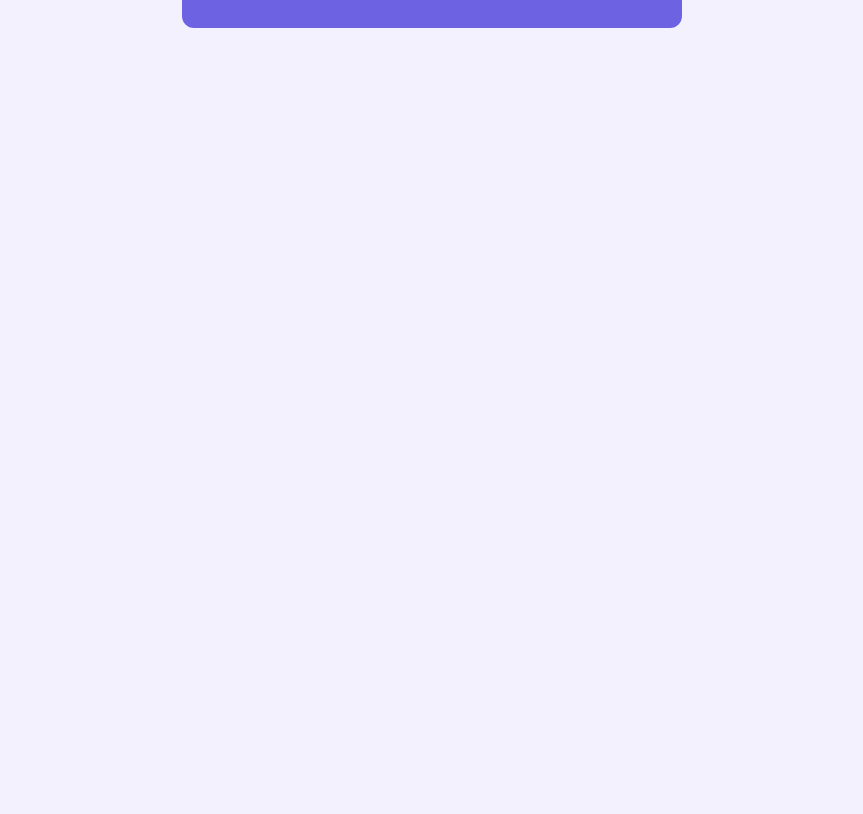
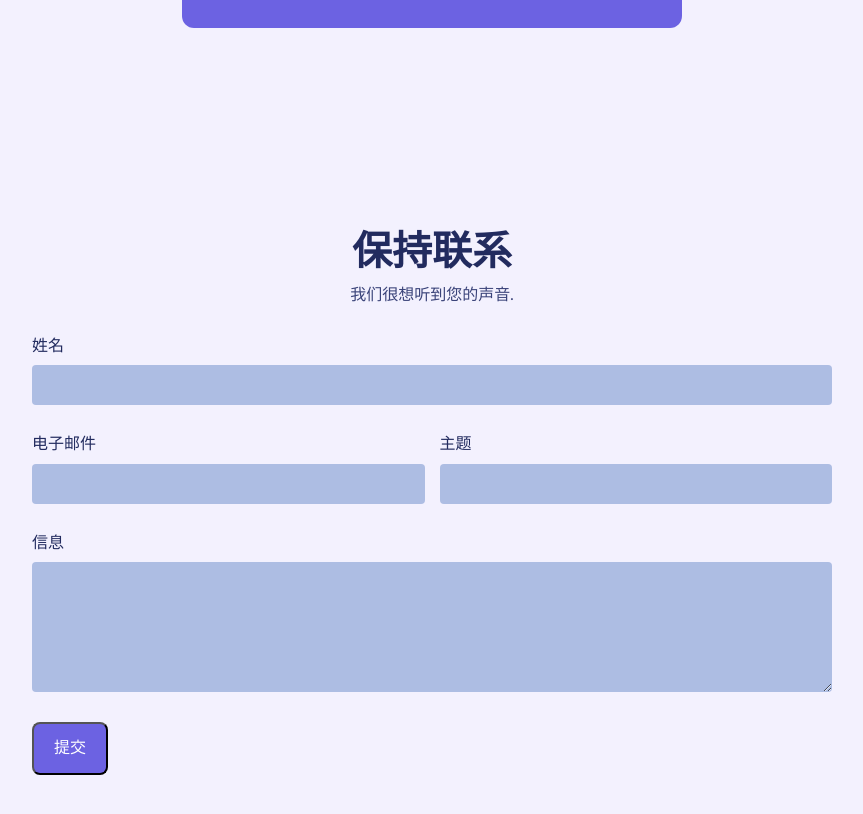
Before and after one commit to NshiXuan/artistic_react, a React (Create React App) app: page / in a window 1280 px wide. Shown: the part 2942-3756 px from the top of the page, without its empty margins (208-1071 px from the left). Before the commit the page ends 3070 px from the top, so only its background shows below. Built offline with nearby package versions, Linux system fonts and the light colour scheme.

Commit message:
feat: add contactSection

```diff
--- a/src/components/buttons/index.js
+++ b/src/components/buttons/index.js
@@ -3,7 +3,7 @@ import PrimaryButtonStyle from './style'
 
 const PrimaryButton = memo(({ children, buttonType, ...rest }) => {
   return (
-    <PrimaryButtonStyle {...rest}>{children}</PrimaryButtonStyle>
+    <PrimaryButtonStyle as={buttonType} {...rest}>{children}</PrimaryButtonStyle>
   )
 })
 
--- /dev/null
+++ b/src/components/contactSection/formField.js/index.js
@@ -0,0 +1,19 @@
+import React, { memo } from 'react'
+import FormFiledStyle from './style'
+
+const FormField = memo(({ label, id, rows = 1, className, ...rest }) => {
+  return (
+    <FormFiledStyle className={className}>
+      <label htmlFor={id}>
+        {label}
+        {rows <= 1 ? (
+          <input id={id} {...rest} />
+        ) : (
+          <textarea id={id} rows={rows} {...rest} />
+        )}
+      </label>
+    </FormFiledStyle>
+  )
+})
+
+export default FormField
--- /dev/null
+++ b/src/components/contactSection/formField.js/style.js
@@ -0,0 +1,31 @@
+import styled from "styled-components";
+import themeList from "../../../theme/themeList";
+
+const FormFiledStyle = styled.div`
+
+  label{
+    display: flex;
+    flex-direction: column;
+    align-items: flex-start;
+    justify-content: center;
+    font-size: 1.6rem;
+    color: ${props => props.theme.theme === themeList.light ? 'var(--darkBlue_2)' : 'var(--lightBlue_2)'};
+
+    input,textarea{
+      margin-top: 1rem;
+      width: 100%;
+      height: 40px;
+      background-color: var(--lightBlue_2);
+      border-radius: 4px;
+      padding: 1rem;
+      border: none;
+    }
+
+    textarea {
+      height: auto;
+      resize: vertical;
+    }
+  }
+`
+
+export default FormFiledStyle
--- /dev/null
+++ b/src/components/contactSection/index.js
@@ -0,0 +1,64 @@
+import React, { memo } from 'react'
+
+import ServiceTitle from '../serviceSection/serviceTitle'
+import ParagraphText from '../heroSection/paragraphText'
+import ContactSectionStyle from './style'
+import FormField from './formField.js'
+import PrimaryButton from '../buttons'
+
+const ContactSection = memo(() => {
+  return (
+    <ContactSectionStyle>
+      <div className="container">
+        <div className="contact_wrapper">
+          <div className="contact_info">
+            <ServiceTitle className="contact_title">保持联系</ServiceTitle>
+            <ParagraphText className="contact_subtitle">我们很想听到您的声音.</ParagraphText>
+          </div>
+          <div className="contact_form">
+            <FormField
+              className="contact_field_fullWidth"
+              type="text"
+              label="姓名"
+              name="name"
+              id="name"
+              required
+            />
+            <FormField
+              type="email"
+              label="电子邮件"
+              name="email"
+              id="email"
+              required
+            />
+            <FormField
+              type="text"
+              label="主题"
+              name="subject"
+              id="subject"
+              required
+            />
+            <FormField
+              className="contact_field_fullWidth"
+              type="text"
+              label="信息"
+              name="message"
+              id="message"
+              rows="6"
+              required
+            />
+            <PrimaryButton
+              type="submit"
+              buttonType="button"
+              className="button contact_submit"
+            >
+              提交
+            </PrimaryButton>
+          </div>
+        </div>
+      </div>
+    </ContactSectionStyle>
+  )
+})
+
+export default ContactSection
--- /dev/null
+++ b/src/components/contactSection/style.js
@@ -0,0 +1,50 @@
+import styled from "styled-components";
+
+const ContactSectionStyle = styled.div`
+  padding: 10rem 0;
+
+   .contact_wrapper {
+    max-width: 800px;
+    margin: 0 auto;
+    text-align: center;
+
+    .contact_info{
+      margin-bottom: 3rem;
+
+      .contact_title{
+        margin-bottom: 1rem;
+      }
+    }
+
+    .contact_form{
+      display: grid;
+      grid-template-columns: 1fr 1fr;
+      /* gap: 3rem; */
+      column-gap: 1.5rem;
+      row-gap: 3rem;
+
+      .contact_field_fullWidth{
+        grid-column: span 2;
+      }
+
+      .contact_submit{
+        width: max-content;
+      }
+    }
+  }
+
+  @media (max-width: 567px) {
+    .contact_wrapper{
+      .contact_form{
+        grid-template-columns: 1fr;
+        row-gap: 2rem;
+
+        .contact_field_fullWidth{
+          grid-column: span 1;
+        }
+      }
+    }
+  }
+`
+
+export default ContactSectionStyle
--- a/src/pages/LandingPage.js
+++ b/src/pages/LandingPage.js
@@ -1,5 +1,6 @@
 import React, { memo } from 'react'
 import AboutSection from '../components/aboutSection'
+import ContactSection from '../components/contactSection'
 
 import Header from '../components/header'
 import HeroSection from '../components/heroSection'
@@ -16,6 +17,7 @@ const LandingPage = memo(() => {
       <AboutSection />
       <TeamSection />
       <NewsletterSection />
+      <ContactSection />
     </div>
   )
 })
```
Also changed, not shown: 1 other file (tests, documents, lock files or other folders).
